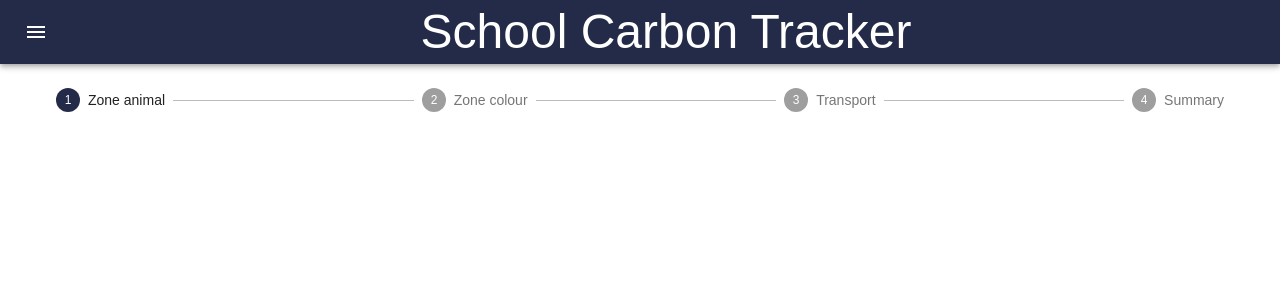
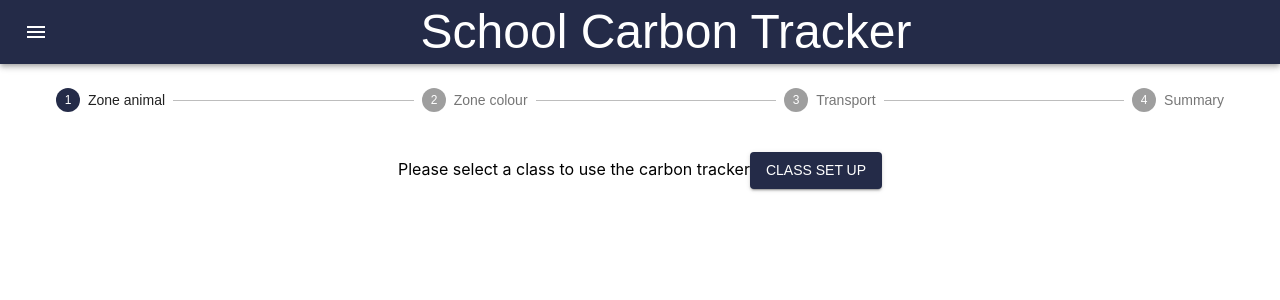
Before and after one commit to jrdavenport/carbon-calc-app, a React (Create React App) app: page / in a window 1280 px wide. Shown: the top 300 px of the page. Built offline with nearby package versions, Linux system fonts and the light colour scheme.

Commit message:
handles no class data

```diff
--- a/src/pages/home.tsx
+++ b/src/pages/home.tsx
@@ -18,8 +18,9 @@ import ZoneColourSelection from "../Components/ZoneColourSelection";
 import { buttonValue, schoolStorageKey, selectedClass, transportData, transportStorageKey } from "../utils";
 import CarbonComponent from "../Components/CarbonComponent";
 import moment from "moment";
+import { useHistory } from "react-router-dom";
 
-const useStyles = makeStyles((theme: Theme) =>
+const useStyles = makeStyles(() =>
   createStyles({
     root: {
       flexGrow: 1,
@@ -132,6 +133,7 @@ function Home() {
   }
   const [state, setState] = useState<AppState>(initialState);
   const classes = useStyles();
+  const history = useHistory();
 
   const handleNext = (selectedValue: buttonValue) => {
     const updatedStepsState = state.stepsState;
@@ -172,8 +174,7 @@ function Home() {
     setState(initialState);
   };
 
-  return (
-    <Container>
+  return (<Container>
     <Stepper activeStep={state.activeStep}>
       {steps.map((label) => (
         <Step key={label}>
@@ -182,6 +183,14 @@ function Home() {
       ))}
     </Stepper>
     <React.Fragment>
+      {state.className === '' && (<p>Please select a class to use the carbon tracker
+        <Button
+          variant="contained"
+          color="primary"
+          onClick={() => {
+            history.push("/school-selector");
+          }}>Class set up</Button>
+      </p>)}
       {state.activeStep === steps.length ? (
         <React.Fragment>
           <Typography variant="h5" gutterBottom>
```
Lines whose indentation alone changed are shown as unchanged.
